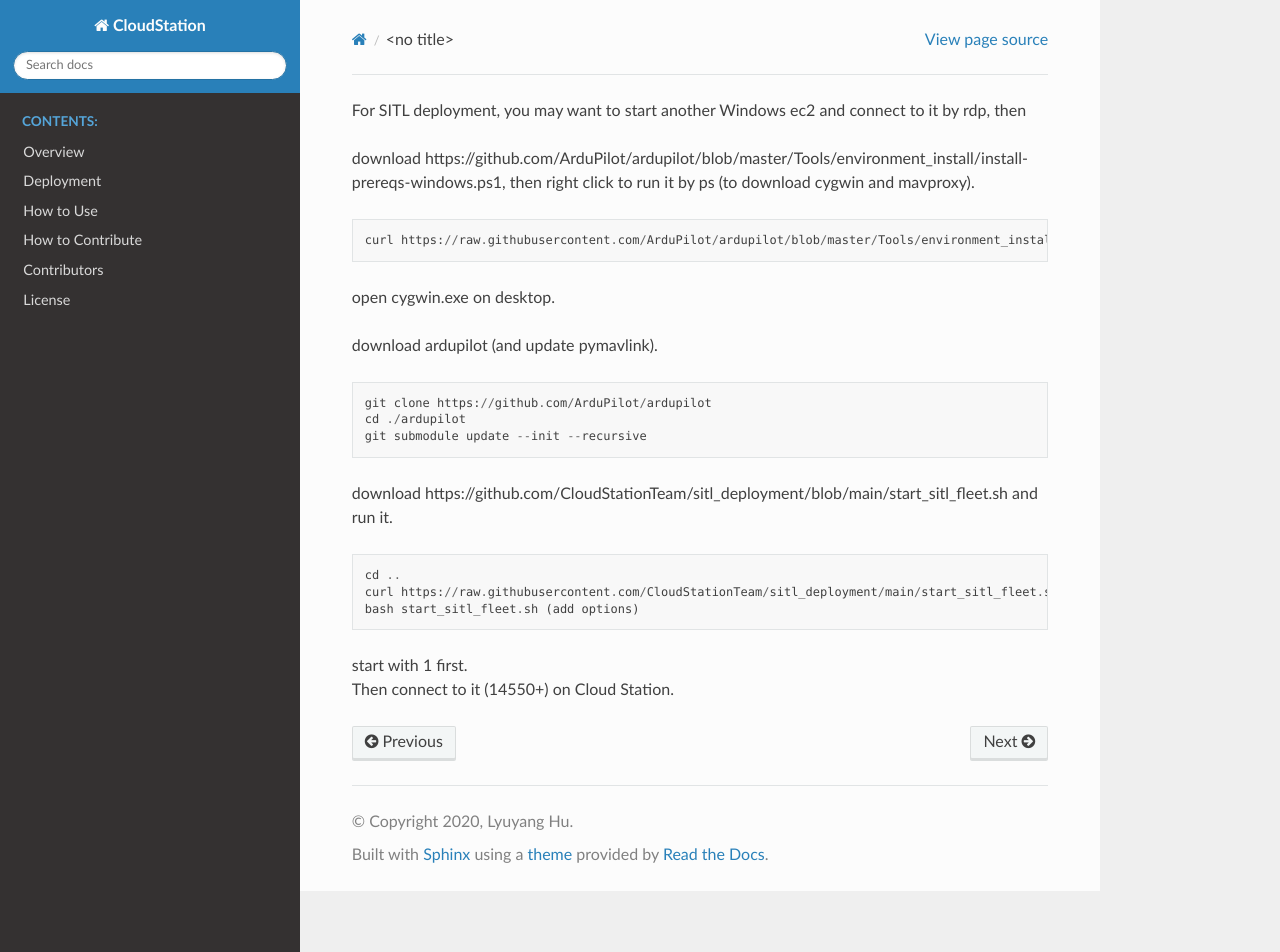
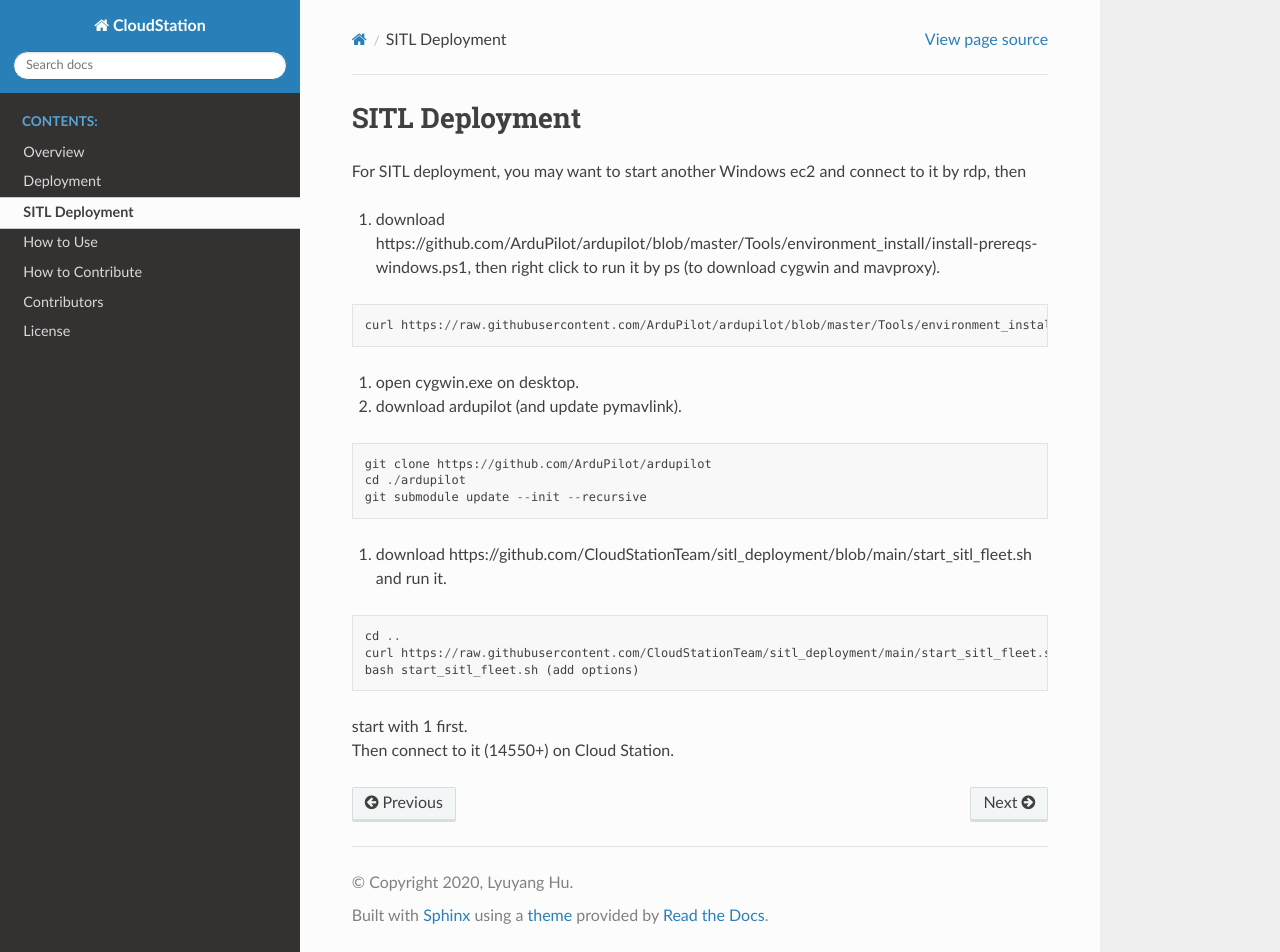
Before and after one commit to CloudStationTeam/docs, a Sphinx documentation site: the page built from source/sitl.md, in a window 1280 px wide and 952 px high. Built offline with Sphinx 7.4.7 and the Read the Docs theme 2.0.0, drawn with Linux system fonts in a browser that asks for light colours.

Commit message:
Update sitl.md

````diff
--- a/source/sitl.md
+++ b/source/sitl.md
@@ -1,3 +1,4 @@
+# SITL Deployment
 For SITL deployment, you may want to start another Windows ec2 and connect to it by rdp, then
 1. download https://github.com/ArduPilot/ardupilot/blob/master/Tools/environment_install/install-prereqs-windows.ps1, then right click to run it by ps (to download cygwin and mavproxy).
 ```
````
